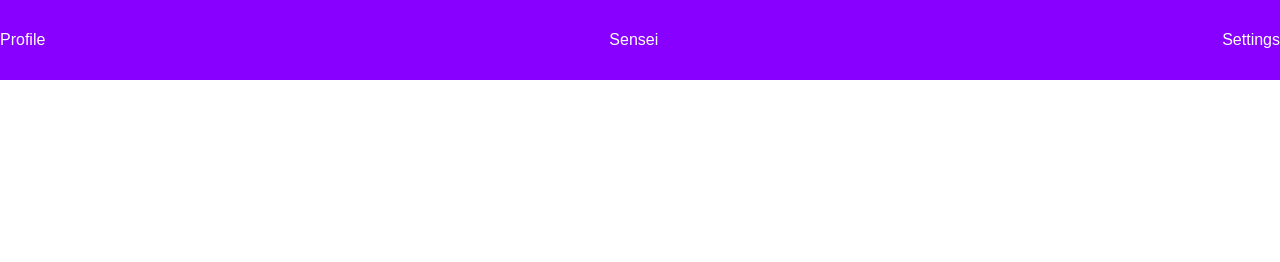
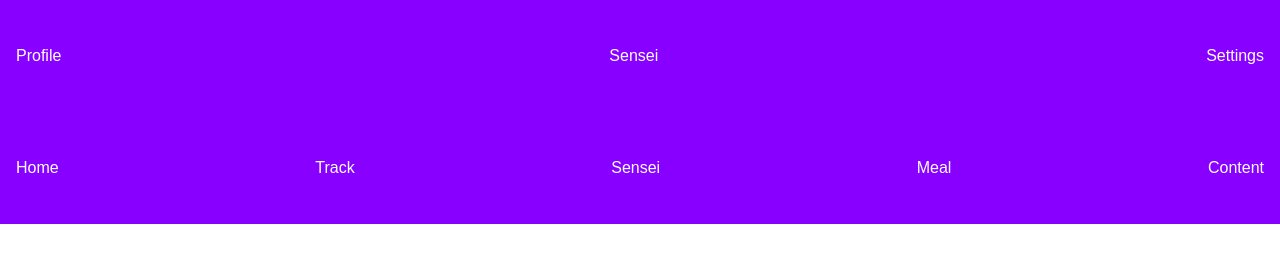
Before and after one commit to TroyTsp/MGMT161, a plain HTML site: page index.html in a window 1280 px wide. Drawn offline with Linux system fonts and the light colour scheme.

Commit message:
navbarPadding

```diff
--- a/index.html
+++ b/index.html
@@ -9,12 +9,21 @@
 </head>
 <body>
 
-    <!-- Navigation Bar -->
-    <nav class="topnav">
+    <!-- Top Navigation Bar -->
+    <nav class="navbar">
         <button onclick="showScreen('profile')">Profile</button>
         <button onclick="showScreen('home')">Sensei</button>
         <button onclick="showScreen('setting')">Settings</button>
     </nav>
 
+    <!-- Bot Navigation Bar -->
+    <nav class="navbar">
+        <button onclick="showScreen('profile')">Home</button>
+        <button onclick="showScreen('home')">Track</button>
+        <button onclick="showScreen('setting')">Sensei</button>
+        <button onclick="showScreen('setting')">Meal</button>
+        <button onclick="showScreen('setting')">Content</button>
+    </nav>
+
 </body>
 </html>
--- a/style.css
+++ b/style.css
@@ -9,17 +9,17 @@ body {
     margin: 0;
 }
 
-.topnav {
+.navbar {
     background-color: #8800ff;
     border: none;
     display: flex;
     justify-content: space-between;
     height: 10vh;
     margin: 0;
-    padding: 0;
+    padding: 16px;
 }
 
-.topnav button {
+.navbar button {
     background: none;
     border: none;
     color: white;
```
